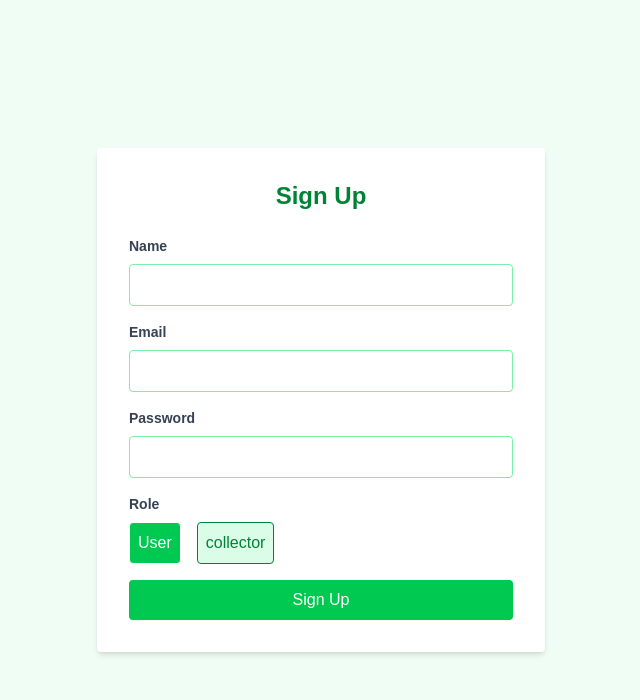
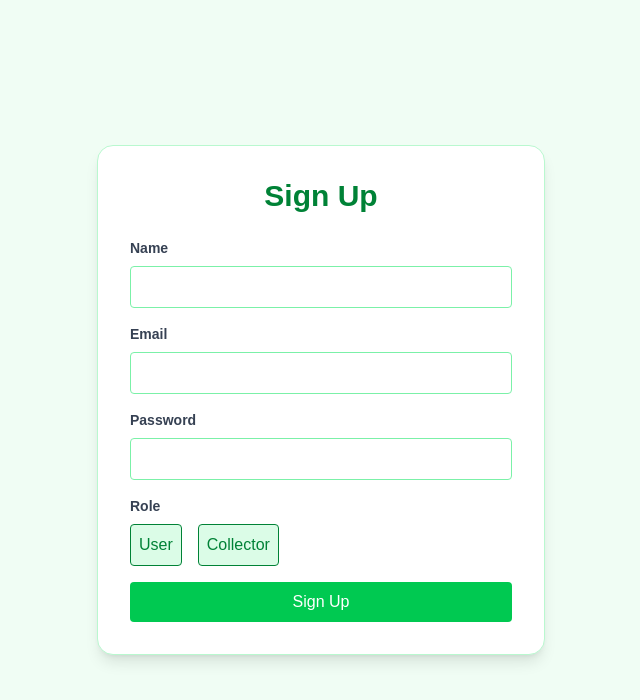
Before and after one commit to rohya-28/scraper, a Next.js app: page /signup in a window 1280 px wide. Shown: the top 700 px of the page, without its empty margins (319-959 px from the left). Built offline with nearby package versions, Linux system fonts and the light colour scheme.

Commit message:
importved auth error handling and stored tokem

```diff
--- a/src/app/login/page.js
+++ b/src/app/login/page.js
@@ -19,7 +19,7 @@ export default function Login() {
     e.preventDefault();
     try {
       const response = await axios.post(
-        'https://scrap-be.vercel.app/api/auth/login',
+        'http://localhost:8080/api/auth/login',
         formData,
         {
           headers: {
@@ -29,18 +29,28 @@ export default function Login() {
       );
 
       const data = response.data;
-      console.log(data);
+      console.log('data', data);
+
+      // if (response.status === 200 && data.success) {
+      //   toast.success('Login successful!');
+      //   localStorage.setItem('authToken', data.token); // Store the token
+      //   router.push('/'); // Redirect to home or dashboard
+      // } else {
+      //   toast.error(data.message || 'Login failed.');
+      // }
 
       if (response.status === 200 && data.success) {
-        toast.success('Login successful!');
-        localStorage.setItem('authToken', data.token); // Store the token
-        router.push('/signup'); // Redirect to home or dashboard
+        toast.success(data.message || 'Login successful!');
+        localStorage.setItem('scrapauthToken', data.token); // Store the token
+
+        router.push('/');
       } else {
-        toast.error(data.message || 'Login failed.');
+        const errorMessage = data.error || `Error ${response.status}: ${response.statusText}`;
+        toast.error(errorMessage);
       }
     } catch (error) {
       console.error('Error:', error);
-      toast.error('Failed to connect to server.');
+      toast.error('Invalid credentials. Please try again.');
     }
   };
 
@@ -70,7 +80,8 @@ export default function Login() {
                 value={formData.email}
                 onChange={handleChange}
                 required
-                className="mt-1 block w-full px-3 py-2 border border-gray-300 rounded-md shadow-sm focus:outline-none focus:ring-green-500 focus:border-green-500"
+                className="mt-1 block w-full px-3 py-2 border border-gray-300 rounded-md shadow-sm focus:outline-none focus:ring-green-500 focus:border-green-500 text-black"
+
               />
             </div>
             <div>
@@ -84,7 +95,7 @@ export default function Login() {
                 value={formData.password}
                 onChange={handleChange}
                 required
-                className="mt-1 block w-full px-3 py-2 border border-gray-300 rounded-md shadow-sm focus:outline-none focus:ring-green-500 focus:border-green-500"
+                className="mt-1 block w-full px-3 py-2 border border-gray-300 rounded-md shadow-sm focus:outline-none focus:ring-green-500 focus:border-green-500 text-black"
               />
             </div>
             <button
--- a/src/app/signup/page.js
+++ b/src/app/signup/page.js
@@ -13,33 +13,50 @@ export default function SignupPage() {
 
   const handleSubmit = async (e) => {
     e.preventDefault();
+
     try {
-      const response = await fetch('https://scrap-be.vercel.app/api/auth/register', {
+      const response = await fetch('http://localhost:8080/api/auth/register', {
         method: 'POST',
         headers: {
           'Content-Type': 'application/json',
         },
         body: JSON.stringify({ name, email, password, role }),
       });
-      const data = await response.json();
 
-      if (response.ok && data.success) {
-        toast.success('Signup successful!');
-        router.push('/login'); // Redirect to login or home
+      let data;
+      try {
+        data = await response.json(); // Ensures JSON parsing won't break
+      } catch {
+        data = { message: 'Unexpected server response.' };
+      }
+
+      if (response.ok) {
+        toast.success(data.message || 'Signup successful!');
+        router.push('/login');
       } else {
-        toast.error(data.message || 'Signup failed.');
+        const errorMessage = data.error || `Error ${response.status}: ${response.statusText}`;
+        toast.error(errorMessage);
       }
     } catch (error) {
       console.error('Error:', error);
-      toast.error('Failed to connect to server.');
+
+      if (error.name === 'TypeError') {
+        toast.error('Network error: Failed to connect to server.');
+      } else {
+        toast.error('An unexpected error occurred. Please try again later.');
+      }
     }
   };
 
+
+
   return (
-    <div className="min-h-screen flex items-center justify-center bg-green-50">
+    <div className="min-h-screen flex items-center justify-center bg-green-50 p-4">
       <ToastContainer />
-      <div className="bg-white p-8 rounded shadow-md w-full max-w-md">
-        <h2 className="text-2xl font-semibold mb-6 text-center text-green-700">Sign Up</h2>
+      <div className="bg-white p-8 rounded-2xl shadow-lg w-full max-w-md border border-green-200">
+        <h2 className="text-3xl font-bold mb-6 text-center text-green-700">Sign Up</h2>
+
+
         <form onSubmit={handleSubmit}>
           <div className="mb-4">
             <label htmlFor="name" className="block text-gray-700 text-sm font-bold mb-2">
@@ -48,12 +65,13 @@ export default function SignupPage() {
             <input
               type="text"
               id="name"
-              className="w-full p-2 border rounded border-green-300 focus:ring focus:ring-green-200"
+              className="w-full p-2 border rounded border-green-300 focus:ring focus:ring-green-200 text-black"
               value={name}
               onChange={(e) => setName(e.target.value)}
               required
             />
           </div>
+
           <div className="mb-4">
             <label htmlFor="email" className="block text-gray-700 text-sm font-bold mb-2">
               Email
@@ -61,12 +79,13 @@ export default function SignupPage() {
             <input
               type="email"
               id="email"
-              className="w-full p-2 border rounded border-green-300 focus:ring focus:ring-green-200"
+              className="w-full p-2 border rounded border-green-300 focus:ring focus:ring-green-200 text-black"
               value={email}
               onChange={(e) => setEmail(e.target.value)}
               required
             />
           </div>
+
           <div className="mb-4">
             <label htmlFor="password" className="block text-gray-700 text-sm font-bold mb-2">
               Password
@@ -74,12 +93,13 @@ export default function SignupPage() {
             <input
               type="password"
               id="password"
-              className="w-full p-2 border rounded border-green-300 focus:ring focus:ring-green-200"
+              className="w-full p-2 border rounded border-green-300 focus:ring focus:ring-green-200 text-black"
               value={password}
               onChange={(e) => setPassword(e.target.value)}
               required
             />
           </div>
+
           <div className="mb-4">
             <label className="block text-gray-700 text-sm font-bold mb-2">
               Role
@@ -87,8 +107,8 @@ export default function SignupPage() {
             <div className="flex items-center space-x-4">
               <button
                 type="button"
-                className={`p-2 border rounded ${role === 'user' ? 'bg-green-500 text-white' : 'bg-green-100 text-green-700'}`}
-                onClick={() => setRole('user')}
+                className={`p-2 border rounded ${role === 'resident' ? 'bg-green-500 text-white' : 'bg-green-100 text-green-700'}`}
+                onClick={() => setRole('resident')}
               >
                 User
               </button>
@@ -97,18 +117,20 @@ export default function SignupPage() {
                 className={`p-2 border rounded ${role === 'collector' ? 'bg-green-500 text-white' : 'bg-green-100 text-green-700'}`}
                 onClick={() => setRole('collector')}
               >
-                collector
+                Collector
               </button>
             </div>
           </div>
+
           <button
             type="submit"
-            className="w-full bg-green-500 text-white p-2 rounded hover:bg-green-600"
+            className="w-full bg-green-500 text-white p-2 rounded hover:bg-green-600 transition-all"
           >
             Sign Up
           </button>
         </form>
       </div>
     </div>
+
   );
 }
```
